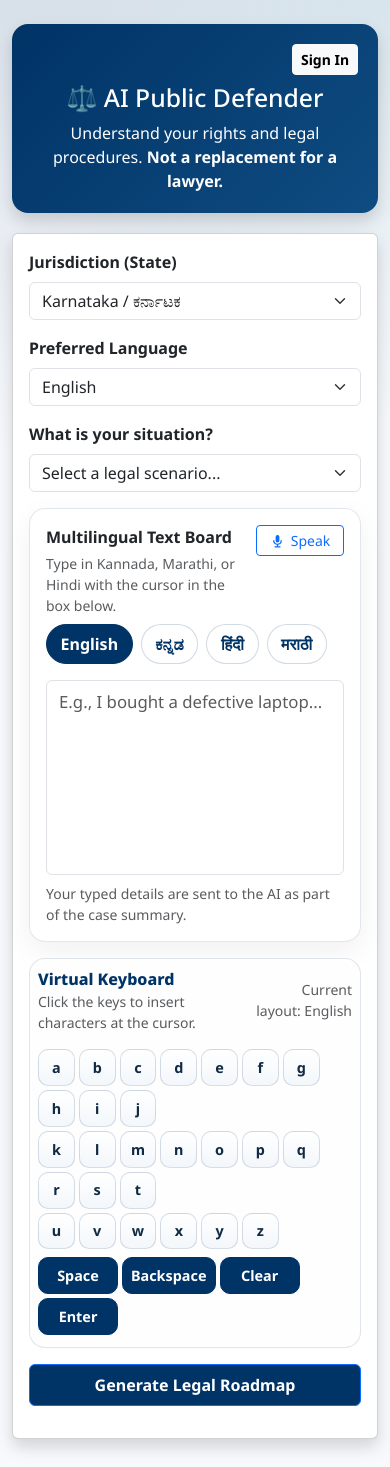
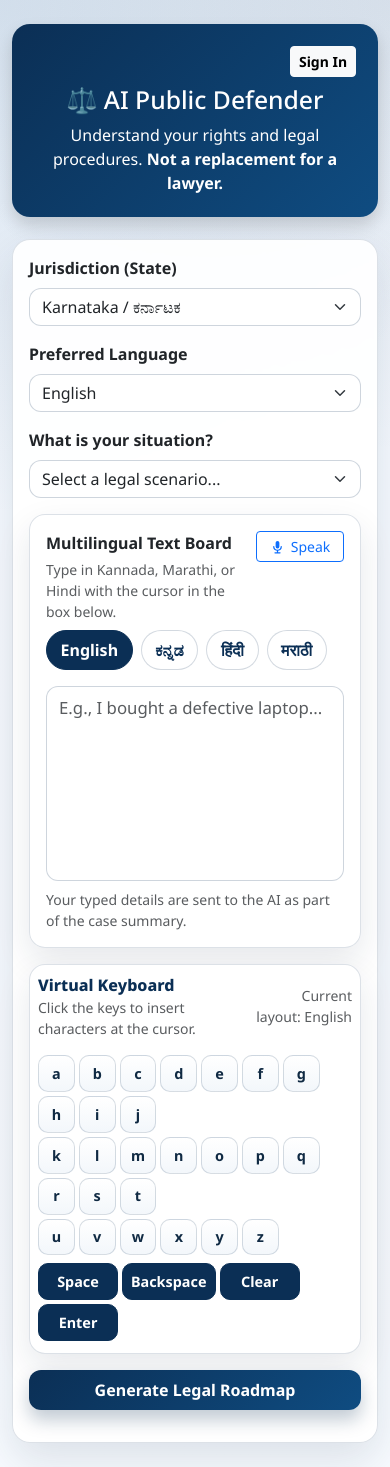
Before and after one commit to harithajc/AIPublicDefender, a Flask app: page /app in a window 390 px wide. Run offline with Flask 3, Linux system fonts and the light colour scheme.

Commit message:
Refactor styles in HTML templates for improved UI consistency and responsiveness

```diff
--- a/templates/index.html
+++ b/templates/index.html
@@ -10,53 +10,71 @@
     <link href="https://fonts.googleapis.com/css2?family=Noto+Sans:wght@400;500;600;700;800&family=Noto+Sans+Kannada:wght@400;500;600;700;800&family=Noto+Sans+Devanagari:wght@400;500;600;700;800&display=swap" rel="stylesheet">
     <script src="https://cdn.jsdelivr.net/npm/marked/marked.min.js"></script>
     <style>
+        :root {
+            --brand-900: #0b2f55;
+            --brand-700: #0f4c81;
+            --brand-100: #e8f1fb;
+            --ink-900: #102a43;
+            --ink-700: #334e68;
+            --surface: #ffffff;
+            --surface-soft: rgba(255, 255, 255, 0.92);
+            --line-soft: rgba(11, 47, 85, 0.14);
+            --shadow-soft: 0 14px 34px rgba(16, 42, 67, 0.10);
+        }
         body {
             background:
-                radial-gradient(circle at top left, rgba(0, 51, 102, 0.12), transparent 30%),
-                radial-gradient(circle at top right, rgba(19, 106, 138, 0.12), transparent 28%),
-                #f7f9fc;
+                radial-gradient(circle at 0% 0%, rgba(15, 76, 129, 0.14), transparent 34%),
+                radial-gradient(circle at 100% 0%, rgba(11, 47, 85, 0.10), transparent 30%),
+                linear-gradient(180deg, #f5f9ff 0%, #f8fbff 100%);
             font-family: 'Noto Sans', 'Segoe UI', Tahoma, Geneva, Verdana, sans-serif;
+            color: var(--ink-900);
         }
         .header-box {
-            background: linear-gradient(135deg, #003366 0%, #0f4c81 100%);
+            background: linear-gradient(135deg, var(--brand-900) 0%, var(--brand-700) 100%);
             color: white;
-            padding: 20px;
-            border-radius: 16px;
-            margin-bottom: 20px;
+            padding: 22px;
+            border-radius: 18px;
+            margin-bottom: 22px;
+            box-shadow: 0 10px 26px rgba(11, 47, 85, 0.24);
         }
         .board-panel {
-            border: 1px solid rgba(0, 51, 102, 0.12);
+            border: 1px solid var(--line-soft);
             border-radius: 16px;
-            background: rgba(255, 255, 255, 0.92);
-            box-shadow: 0 10px 30px rgba(0, 0, 0, 0.06);
+            background: var(--surface-soft);
+            box-shadow: var(--shadow-soft);
         }
         .board-toolbar {
             gap: 0.5rem;
             flex-wrap: wrap;
         }
         .board-chip {
-            border: 1px solid rgba(0, 51, 102, 0.18);
+            border: 1px solid rgba(11, 47, 85, 0.18);
             background: #fff;
-            color: #003366;
+            color: var(--brand-900);
             border-radius: 999px;
             padding: 0.45rem 0.85rem;
             font-weight: 700;
             transition: all 0.2s ease;
         }
         .board-chip:hover {
-            background: #eef5ff;
+            background: var(--brand-100);
             transform: translateY(-1px);
         }
         .board-chip.active {
-            background: #003366;
+            background: var(--brand-900);
             color: #fff;
-            border-color: #003366;
+            border-color: var(--brand-900);
         }
         .text-board {
             min-height: 220px;
             resize: none;
             font-size: 1.05rem;
             line-height: 1.8;
+            border-color: rgba(11, 47, 85, 0.18);
+        }
+        .text-board:focus {
+            border-color: var(--brand-700);
+            box-shadow: 0 0 0 0.18rem rgba(15, 76, 129, 0.18);
         }
         .typing-workspace {
             display: grid;
@@ -69,11 +87,12 @@
             margin-bottom: 0;
         }
         .keyboard-shell {
-            border: 1px solid rgba(0, 51, 102, 0.12);
+            border: 1px solid var(--line-soft);
             border-radius: 16px;
-            background: #fefefe;
+            background: var(--surface);
             overflow: hidden;
             padding: 8px !important;
+            box-shadow: var(--shadow-soft);
         }
         #microphoneBtn {
             display: inline-flex;
@@ -90,7 +109,7 @@
         }
         .keyboard-title {
             font-weight: 800;
-            color: #003366;
+            color: var(--brand-900);
         }
         .keyboard-row {
             display: flex;
@@ -99,9 +118,9 @@
             margin-bottom: 0.25rem;
         }
         .kbd-key {
-            border: 1px solid rgba(0, 51, 102, 0.16);
+            border: 1px solid rgba(11, 47, 85, 0.16);
             background: linear-gradient(180deg, #ffffff 0%, #f3f7fb 100%);
-            color: #102a43;
+            color: var(--ink-900);
             border-radius: 10px;
             min-width: 2.3rem;
             min-height: 2.3rem;
@@ -112,7 +131,7 @@
         }
         .kbd-key:hover {
             transform: translateY(-1px);
-            box-shadow: 0 6px 18px rgba(0, 51, 102, 0.12);
+            box-shadow: 0 6px 18px rgba(11, 47, 85, 0.12);
         }
         .kbd-key.wide {
             min-width: 5rem;
@@ -124,13 +143,40 @@
             font-size: 0.75rem;
         }
         .kbd-key.action {
-            background: #003366;
+            background: var(--brand-900);
             color: #fff;
-            border-color: #003366;
+            border-color: var(--brand-900);
         }
         #virtualKeyboard {
             max-height: none;
             overflow: visible;
+        }
+        .card.shadow {
+            border: 1px solid var(--line-soft);
+            border-radius: 18px;
+            box-shadow: 0 18px 44px rgba(16, 42, 67, 0.12) !important;
+            background: var(--surface-soft);
+            backdrop-filter: blur(2px);
+        }
+        .form-select,
+        textarea.form-control {
+            border: 1px solid rgba(11, 47, 85, 0.2);
+            border-radius: 12px;
+        }
+        .form-select:focus,
+        textarea.form-control:focus {
+            border-color: var(--brand-700);
+            box-shadow: 0 0 0 0.18rem rgba(15, 76, 129, 0.18);
+        }
+        #submitBtn {
+            border-radius: 12px;
+            border: 0;
+            background: linear-gradient(135deg, var(--brand-900) 0%, var(--brand-700) 100%) !important;
+            box-shadow: 0 10px 18px rgba(11, 47, 85, 0.25);
+        }
+        #submitBtn:hover {
+            filter: brightness(1.03);
+            transform: translateY(-1px);
         }
         @media (max-width: 991.98px) {
             .typing-workspace {
```
Also changed, not shown: templates/roadmap.html (+45 -8 lines), templates/signin.html (+10 -9 lines).
